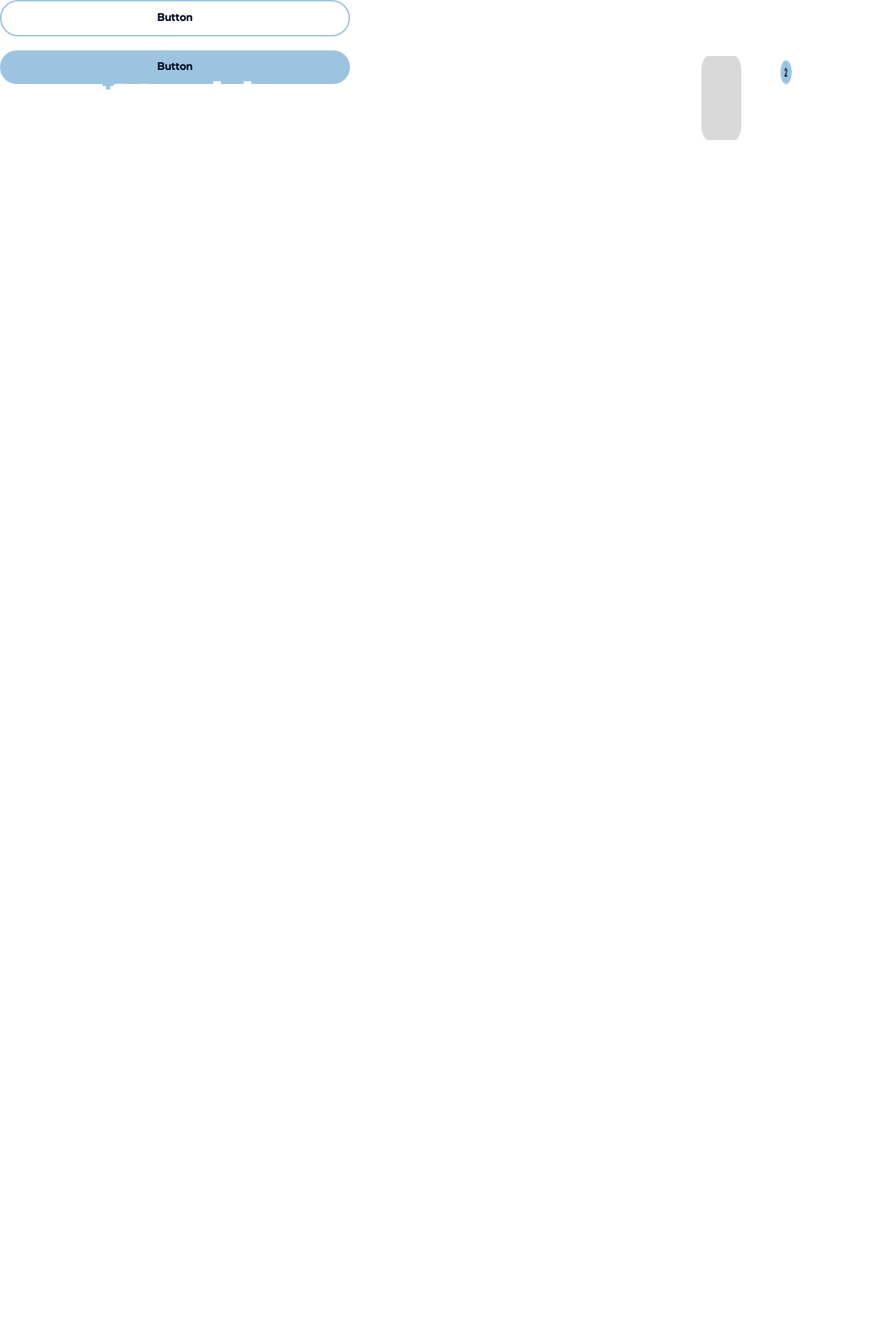
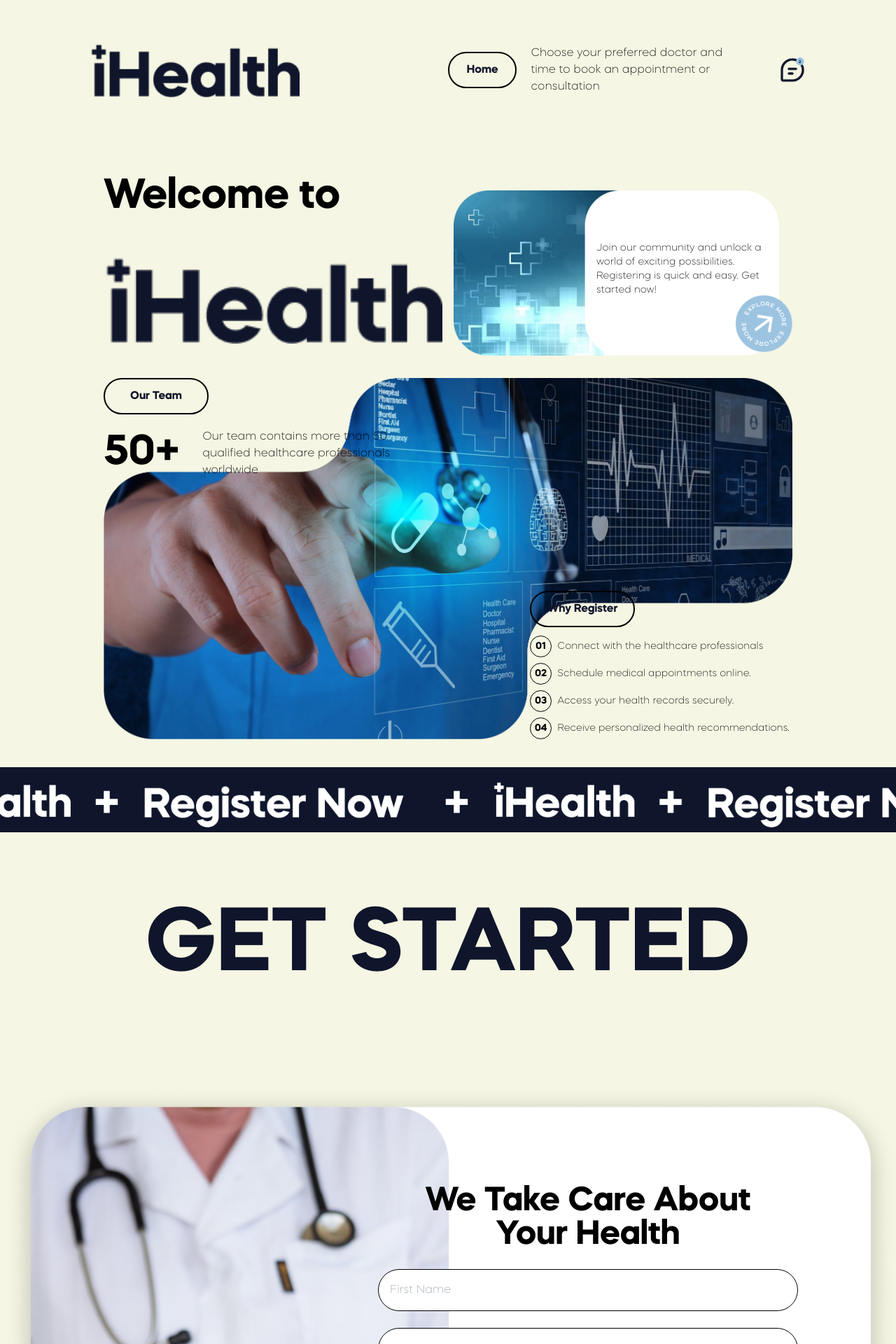
Before and after one commit to blahbalhabl/raite-site, a React (Vite) app: page /registration in a window 1280 px wide. Shown: the top 1920 px of the page at 70% size. Before the commit the page ends 800 px from the top, so only its background shows below. Built offline with nearby package versions, Linux system fonts and the light colour scheme.

Commit message:
add classname button

```diff
--- a/src/App.jsx
+++ b/src/App.jsx
@@ -1,16 +1,18 @@
 import { BrowserRouter as Router, Routes, Route } from "react-router-dom";
 import Landing from "./pages/Landing";
-import Header from "./components/Header";
+// import Header from "./components/Header";
 import Registration from "./pages/Registration";
+import Appointment from "./pages/Appointment";
 
 const App = () => {
   return (
-    <div className="font-mazzard h-max w-full">
+    <div className="font-mazzard h-full w-full">
       <Router>
-        <Header />
+        {/* <Header /> */}
         <Routes>
           <Route path="/" element={<Landing />} />
           <Route path="/registration" element={<Registration />} />
+          <Route path="/appointment" element={<Appointment />} />
         </Routes>
       </Router>
     </div>
--- a/src/components/Button.jsx
+++ b/src/components/Button.jsx
@@ -1,13 +1,14 @@
 /* eslint-disable react/prop-types */
-const Button = ({ label, type, disable = false }) => {
+const Button = ({ label, type, disable = false, handleClick, className }) => {
   return (
     <button
+      onClick={handleClick}
       disabled={disable}
       className={` text-primary px-3 py-3 font-mazzard-bold w-full max-w-[500px] rounded-[49px] transition text-center  ${
         type === "primary"
           ? "bg-secondary hover:bg-primary hover:text-white transition disabled:bg-gray-300 disabled:text-white"
-          : "bg-white border-2 border-secondary hover:text-primary hover:border-primary  disabled:text-gray-300 disabled:border-[1px] disabled:border-black"
-      }`}
+          : "border-2 border-black hover:text-primary hover:border-primary  disabled:text-gray-300 disabled:border-[1px] disabled:border-black"
+      } ${className}`}
     >
       {label}
     </button>
--- a/src/components/Header.jsx
+++ b/src/components/Header.jsx
@@ -1,30 +1,28 @@
-import Logo from '../assets/images/Logo.png'
-import Box from '../assets/images/box 1.png'
-import Chats from '../assets/images/chat notif white.png'
-import { Link } from 'react-router-dom'
+import Logo from "../assets/images/Logo.png";
+import Box from "../assets/images/box 1.png";
+import Chats from "../assets/images/chat notif white.png";
+import { Link } from "react-router-dom";
+import Button from "./Button";
 
 const Header = () => {
   return (
-    <div className='absolute top-0 w-full flex justify-between items-center bg-transparent p-20 px-36 '>
-      <div className='z-10'>
+    <div className="flex justify-between items-center bg-transparent px-20 ">
+      <div className="z-10">
         <img src={Logo} alt="logo.png" />
       </div>
-      <div className='z-10'>
-        <Link
-          className='font-medium text-white'
-          to={'/register'}>
-            Register for free
-        </Link>
-        <button className='text-white'>
-          Login
-        </button>
+      <div className="flex gap-5 w-[400px] items-center">
+        <span className="text-white font-mazzard-bold w-[300px]">
+          Register for Free
+        </span>
+        <Button type={"primary"} label={"Login"} />
       </div>
-      <div className='flex gap-5 text-white text-md z-10 w-2/6'>
+      <div className="flex gap-5 text-white text-md z-10 w-2/6">
         <p>
-          Choose your preferred doctor and time to book an appointment of consultation
+          Choose your preferred doctor and time to book an appointment of
+          consultation
         </p>
-        <img src={Box} alt="box" />
-        <img src={Chats} alt="chats" />
+        <img src={Box} alt="box" className="object-contain" />
+        <img src={Chats} alt="chats" className="object-contain" />
       </div>
     </div>
   );
--- /dev/null
+++ b/src/pages/Appointment.jsx
@@ -0,0 +1,34 @@
+import Button from "../components/Button";
+import MESSAGE from "../assets/images/chat notif black.png";
+import LOGO_BLACK from "../assets/images/Logo Black.png";
+import { useNavigate } from "react-router-dom";
+
+const Appointment = () => {
+  const nav = useNavigate();
+  return (
+    <div className="bg-secondary-tone-1 h-screen flex flex-col items-center">
+      <div className="flex justify-between ">
+        <div className="w-full max-w-[300px] h-[200px] ">
+          <img
+            src={LOGO_BLACK}
+            alt="logo"
+            className="w-full h-full object-contain"
+          />
+        </div>
+        <div className="flex gap-5 items-center max-w-[60%]">
+          <Button label={"Home"} handleClick={() => nav("/")} />
+          <span>Register for Free</span>
+          <Button label="Login" type={"primary"} />
+          <p>
+            Choose your preferred doctor and time to book an appointment or
+            consultation
+          </p>
+          <div className="h-[57px] w-[57px] bg-primary rounded-xl" />
+          <img src={MESSAGE} alt="message" className="objec-contain h-10" />
+        </div>
+      </div>
+    </div>
+  );
+};
+
+export default Appointment;
--- a/src/pages/Registration.jsx
+++ b/src/pages/Registration.jsx
@@ -1,10 +1,180 @@
+/* eslint-disable react/prop-types */
+import LOGO_BLACK from "../assets/images/Logo Black.png";
+import REGISTRATION_EXPLORE from "../assets/images/Registration page 1.png";
+import HERO_ONE from "../assets/images/Rectangle 63.png";
 import Button from "../components/Button";
+import SLIDER_2 from "../assets/images/Slider 2.png";
+import REGISTER_HERO from "../assets/images/Contact without Blue Blur.png";
+import Footer from "../components/Footer";
+import MESSAGE from "../assets/images/chat notif black.png";
+import { useNavigate } from "react-router-dom";
+
+const TextField = ({ type, placeholder }) => {
+  return (
+    <input
+      type={type}
+      className="border border-black w-full h-[60px] px-4 py-2 rounded-full"
+      placeholder={placeholder}
+    />
+  );
+};
 
 const Registration = () => {
+  const nav = useNavigate();
+
   return (
-    <div className="flex flex-col gap-5">
-      <Button label={"Button"} />
-      <Button type={"primary"} label={"Button"} />
+    <div className="bg-secondary-tone-1 h-full flex justify-center flex-col items-center gap-5 ">
+      <div className="flex justify-between w-[80%]">
+        <div className="w-full max-w-[300px] h-[200px] ">
+          <img
+            src={LOGO_BLACK}
+            alt="logo"
+            className="w-full h-full object-contain"
+          />
+        </div>
+        <div className="flex gap-5 items-center max-w-[50%]">
+          <div className="w-[200px]">
+            <Button label={"Home"} handleClick={() => nav("/")} />
+          </div>
+          <p>
+            Choose your preferred doctor and time to book an appointment or
+            consultation
+          </p>
+          <div className="h-[57px] w-[57] bg-primary rounded-xl" />
+          <img src={MESSAGE} alt="message" className="objec-contain h-10" />
+        </div>
+      </div>
+      <div className=" p-5 w-[80%] flex flex-col justify-center">
+        <div className="flex flex-col items-center lg:flex-row gap-4">
+          <div className="flex flex-col gap-4 w-full lg:items-start items-center leading-tight">
+            <h2 className="font-mazzard-bold text-2xl lg:text-6xl">
+              Welcome to
+            </h2>
+            <div className="w-full max-w-[500px] h-[200px] ">
+              <img
+                src={LOGO_BLACK}
+                alt="logo"
+                className="w-full h-full object-contain"
+              />
+            </div>
+          </div>
+          <div className="w-full max-w-[500px] h-[300px] relative lg:block hidden">
+            <p className="font-mazzard absolute bottom-24 right-0 w-[300px] p-5 text-sm ">
+              Join our community and unlock a world of exciting possibilities.
+              Registering is quick and easy. Get started now!
+            </p>
+            <img
+              src={REGISTRATION_EXPLORE}
+              alt="registration-explore"
+              className="w-full h-full object-contain"
+            />
+          </div>
+          <p className="bg-primary p-5 w-full text-white lg:hidden">
+            Join our community and unlock a world of exciting possibilities.
+            Registering is quick and easy. Get started now!
+          </p>
+        </div>
+        <div className="relative">
+          <div className=" absolute left-0 top-0 w-[500px] ">
+            <div className="flex flex-col gap-5">
+              <div className="max-w-[150px]">
+                <Button label={"Our Team"} />
+              </div>
+              <div className="flex gap-8 items-center">
+                <span className="font-mazzard-bold text-6xl">50+</span>
+                <p className="w-[300px]">
+                  Our team contains more than 50 qualified healthcare
+                  professionals worldwide
+                </p>
+              </div>
+            </div>
+          </div>
+          <img
+            src={HERO_ONE}
+            alt="hero"
+            className="w-full h-full object-contain"
+          />
+          <div className="absolute flex flex-col bottom-0 right-1 gap-3">
+            <div className="max-w-[150px]">
+              <Button label={"Why Register"} />
+            </div>
+            <div className="flex flex-col gap-2">
+              <div className="flex items-center gap-2">
+                <span className="w-[31px] font-mazzard-bold h-[31px] border-[1px] border-black rounded-full flex items-center justify-center text-sm">
+                  01
+                </span>
+                <span className="text-sm">
+                  Connect with the healthcare professionals
+                </span>
+              </div>
+              <div className="flex items-center gap-2">
+                <span className="w-[31px] h-[31px] font-mazzard-bold border-[1px] border-black rounded-full flex items-center justify-center text-sm">
+                  02
+                </span>
+                <span className="text-sm">
+                  Schedule medical appointments online.
+                </span>
+              </div>
+              <div className="flex items-center gap-2">
+                <span className="w-[31px] h-[31px] font-mazzard-bold border-[1px] border-black rounded-full flex items-center justify-center text-sm">
+                  03
+                </span>
+                <span className="text-sm">
+                  Access your health records securely.
+                </span>
+              </div>
+              <div className="flex items-center gap-2">
+                <span className="w-[31px] h-[31px] font-mazzard-bold border-[1px] border-black rounded-full flex items-center justify-center text-sm">
+                  04
+                </span>
+                <span className="text-sm">
+                  Receive personalized health recommendations.
+                </span>
+              </div>
+            </div>
+          </div>
+        </div>
+      </div>
+      <div className="w-full">
+        <img
+          src={SLIDER_2}
+          alt="slider"
+          className="w-full h-full object-contain"
+        />
+      </div>
+      {/* Get Started */}
+      <div className=" flex justify-center flex-col gap-5">
+        <h1 className="font-mazzard-bold text-9xl text-primary text-center relative top-20">
+          GET STARTED
+        </h1>
+        <div className="w-full relative top-48 left-1">
+          <img
+            src={REGISTER_HERO}
+            alt="hero"
+            className="w-full h-full object-contain"
+          />
+          <div className="absolute right-36 top-36 w-full max-w-[600px] flex flex-col items-center gap-6">
+            <h1 className="font-mazzard-bold text-5xl w-[500px] text-center">
+              We Take Care About Your Health
+            </h1>
+            <TextField placeholder={"First Name"} />
+            <TextField placeholder={"Last Name"} />
+            <TextField placeholder={"Email"} />
+            <TextField type={"password"} placeholder={"Password"} />
+            <div className="flex gap-2">
+              <input type="checkbox" />
+              <span className="text-sm">
+                By clicking Sign Up, you agree to our [Terms of Service] and
+                [Privacy Policy].
+              </span>
+            </div>
+            <div className="w-[300px]">
+              <Button label={"Sign Up"} type="primary" />
+            </div>
+          </div>
+        </div>
+      </div>
+      <Footer />
     </div>
   );
 };
```
Also changed, not shown: src/components/Footer.jsx (+23 -24 lines), src/pages/Landing.jsx (+49 -38 lines), src/assets/images/Rectangle 63.png (added).
